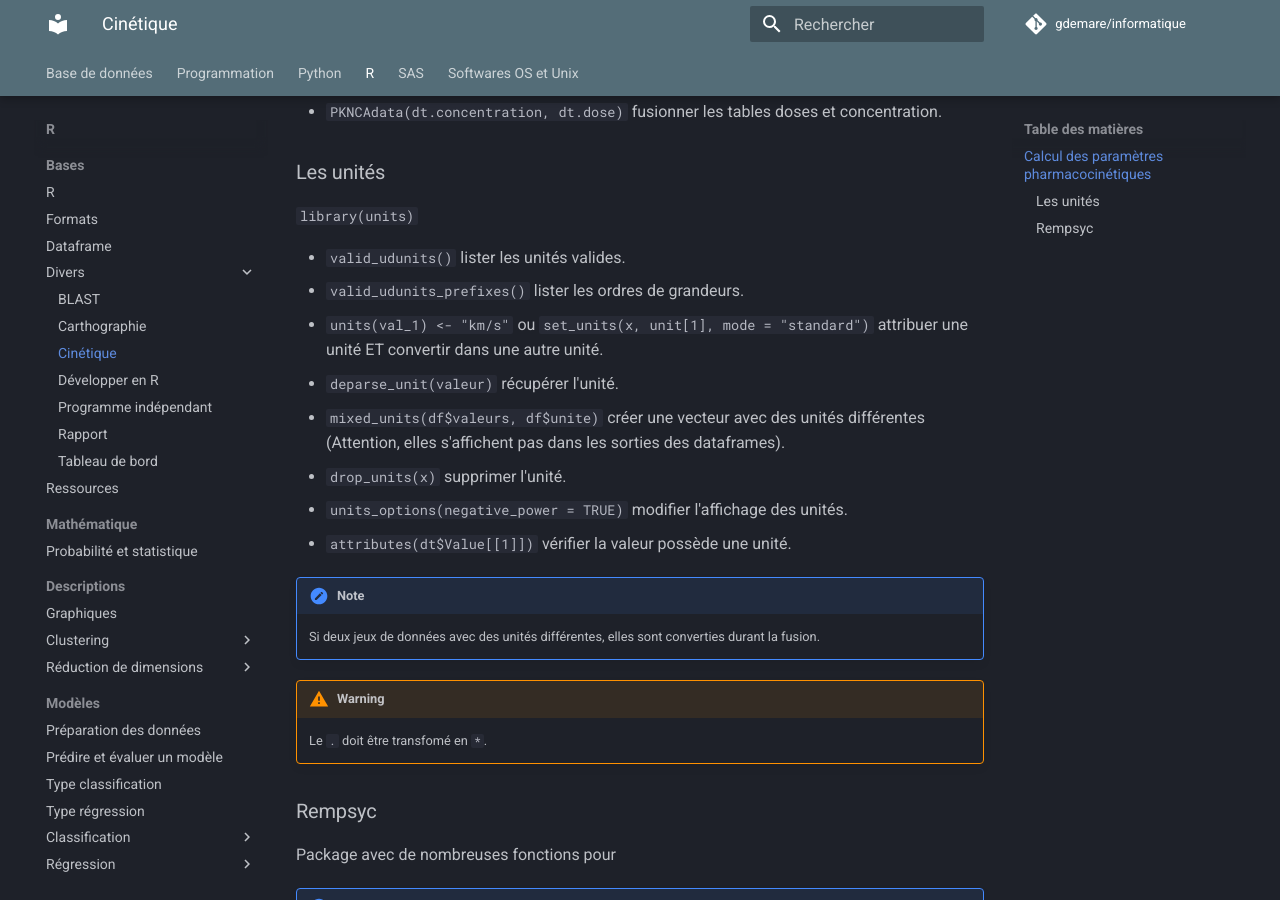
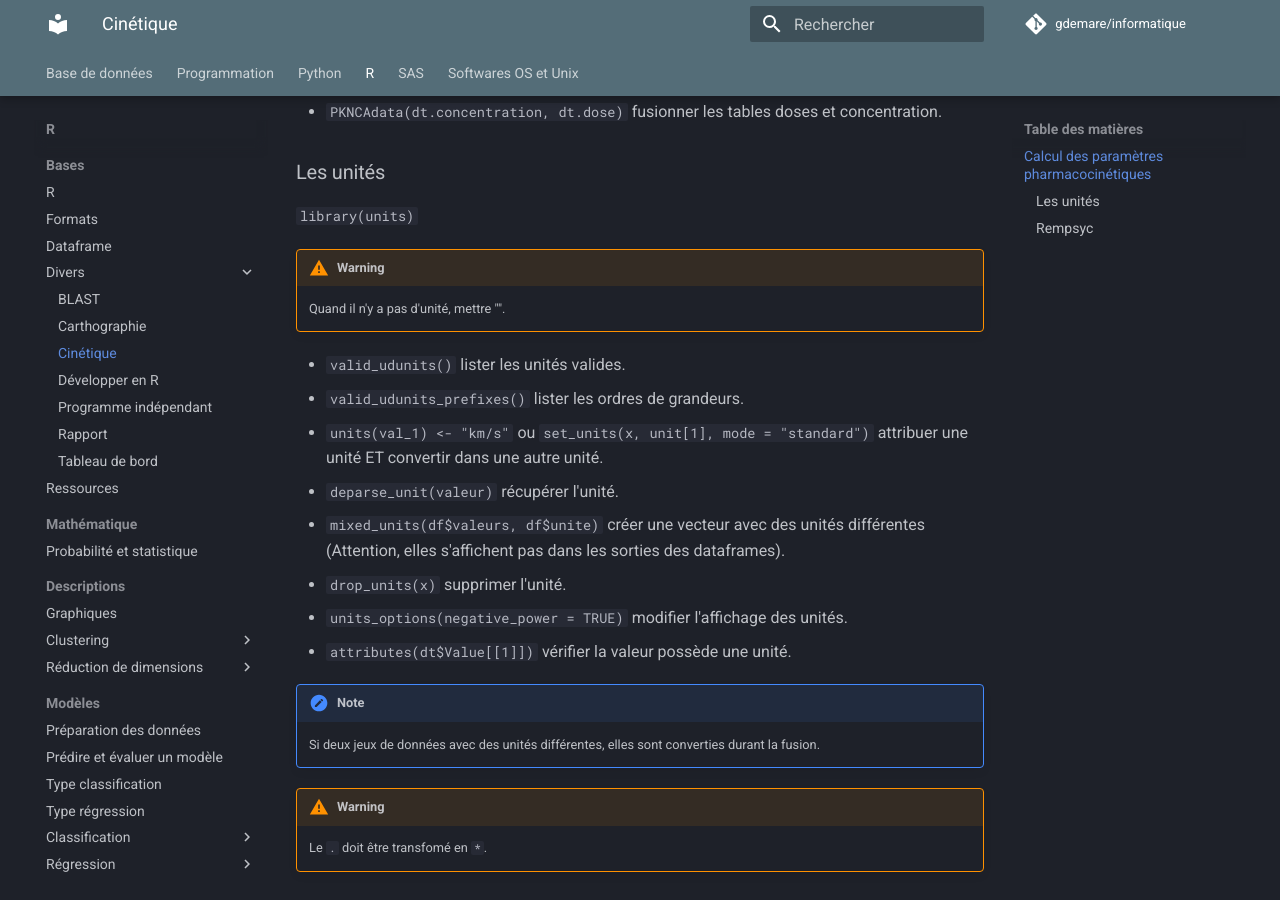
Before and after one commit to gdemare/Informatique, an MkDocs documentation site: the page built from docs/r/cinetique_r.md, in a window 1280 px wide and 900 px high, scrolled down 586 px. Built offline with MkDocs 1.6.1 and Material for MkDocs 9.7.7, drawn with Linux system fonts in a browser that asks for light colours; comment, search, counter and statistics services are not loaded.

Commit message:
Update cinetique_r.md

```diff
--- a/docs/r/cinetique_r.md
+++ b/docs/r/cinetique_r.md
@@ -19,6 +19,10 @@ Données minimum : concentration, dose, and time.
 ### Les unités
 
 `library(units)`
+
+
+!!! warning
+    Quand il n'y a pas d'unité, mettre "".
 
 * `valid_udunits()` lister les unités valides.
 * `valid_udunits_prefixes()` lister les ordres de grandeurs.
```
